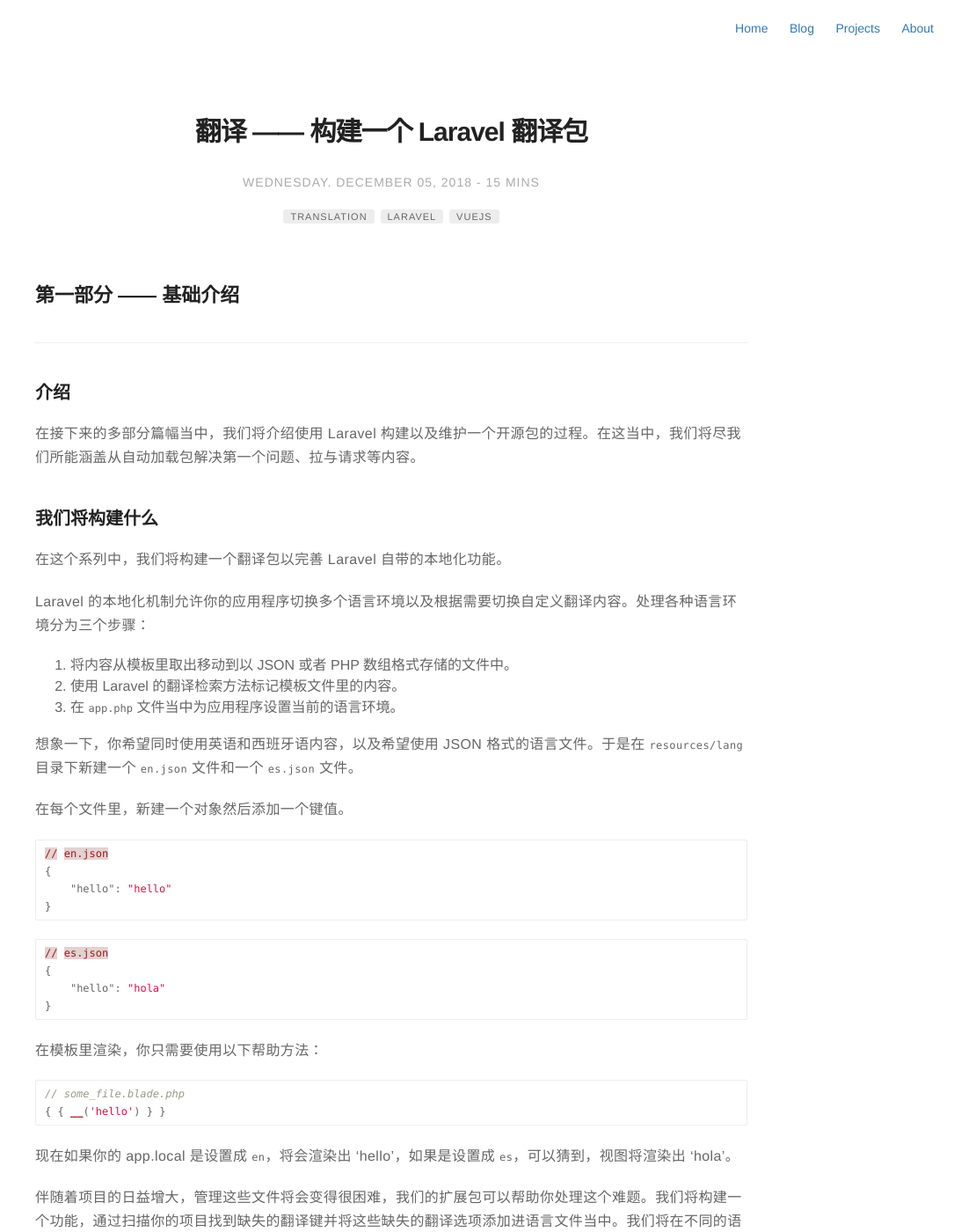
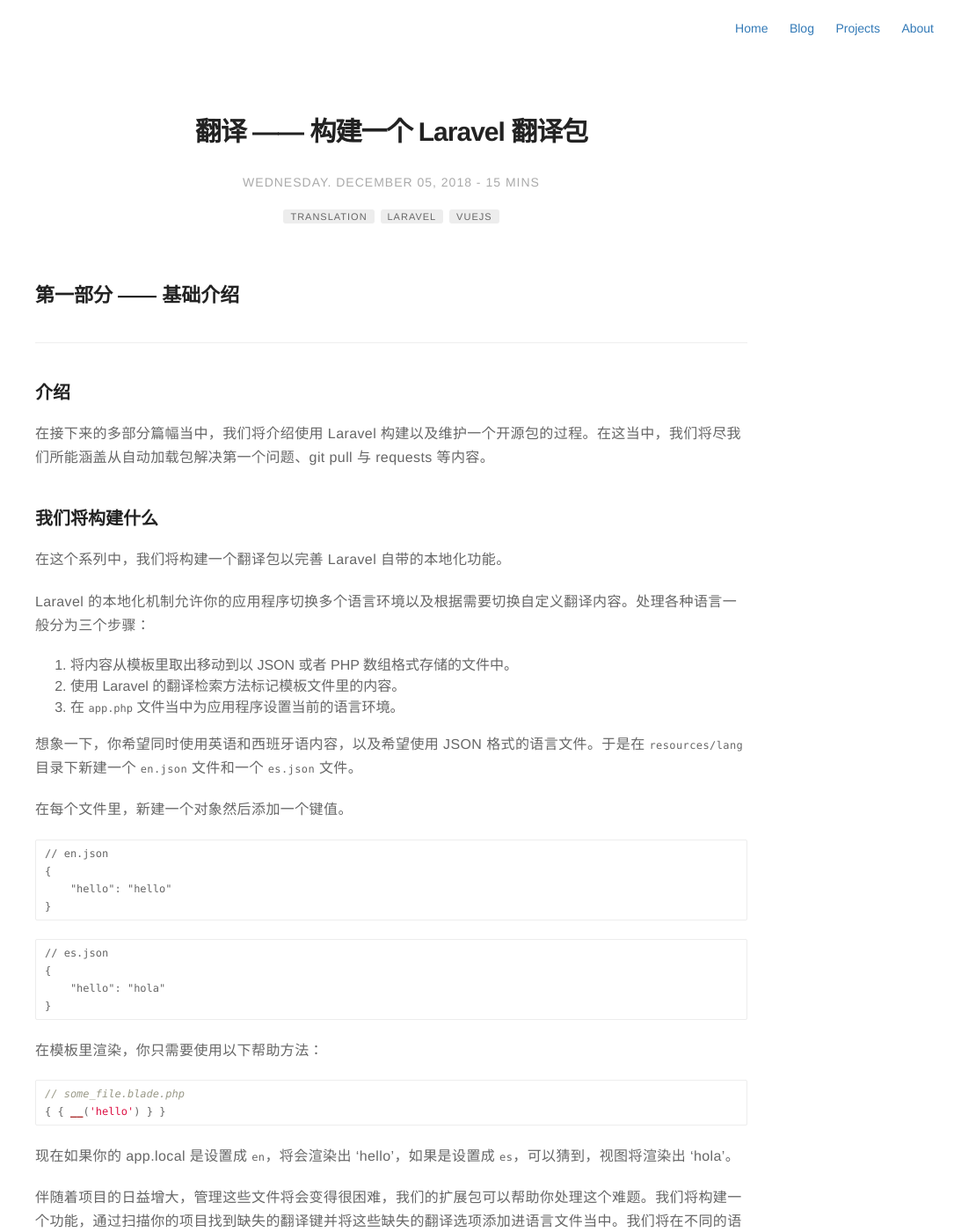
Before and after one commit to rust17/blog, a Jekyll site: the page built from _posts/2018-12-05-translation-building-a-laravel-translation-package.markdown, in a window 1280 px wide and 1400 px high. Shown: the whole window at 88% size, without its empty margins (195-1280 px from the left). Built offline with Jekyll 4.4.1, drawn with Linux system fonts in a browser that asks for light colours; comment, search, counter and statistics services are not loaded; some of the changed text lies outside the part shown.

Commit message:
update translation-building-a-laravel-translation-package

````diff
--- a/_posts/2018-12-05-translation-building-a-laravel-translation-package.markdown
+++ b/_posts/2018-12-05-translation-building-a-laravel-translation-package.markdown
@@ -17,13 +17,13 @@
 ---
 ### 介绍
 
-在接下来的多部分篇幅当中，我们将介绍使用 Laravel 构建以及维护一个开源包的过程。在这当中，我们将尽我们所能涵盖从自动加载包解决第一个问题、拉与请求等内容。
+在接下来的多部分篇幅当中，我们将介绍使用 Laravel 构建以及维护一个开源包的过程。在这当中，我们将尽我们所能涵盖从自动加载包解决第一个问题、git pull 与 requests 等内容。
 
 ### 我们将构建什么
 
 在这个系列中，我们将构建一个翻译包以完善 Laravel 自带的本地化功能。
 
-Laravel 的本地化机制允许你的应用程序切换多个语言环境以及根据需要切换自定义翻译内容。处理各种语言环境分为三个步骤：
+Laravel 的本地化机制允许你的应用程序切换多个语言环境以及根据需要切换自定义翻译内容。处理各种语言一般分为三个步骤：
 
 1. 将内容从模板里取出移动到以 JSON 或者 PHP 数组格式存储的文件中。
 2. 使用 Laravel 的翻译检索方法标记模板文件里的内容。
@@ -33,14 +33,14 @@
 
 在每个文件里，新建一个对象然后添加一个键值。
 
-```json
+```
 // en.json
 {
     "hello": "hello"
 }
 ```
 
-```json
+```
 // es.json
 {
     "hello": "hola"
@@ -91,7 +91,7 @@
 
 在 composer.json 文件下，我新添加了一个 PSR4 配置，目的是告诉 Composer 如何自动加载我的包：
 
-```json
+```
 "autoload": {
     "psr-4": {
         "Joedixon\\Translation\\": "src"
````
